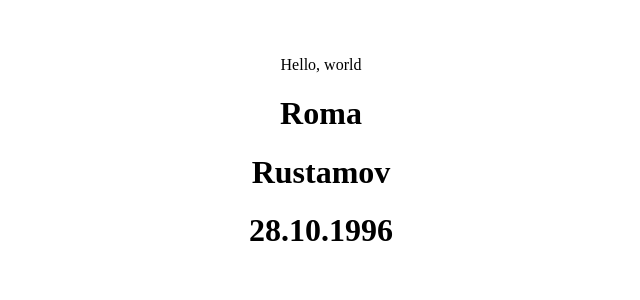
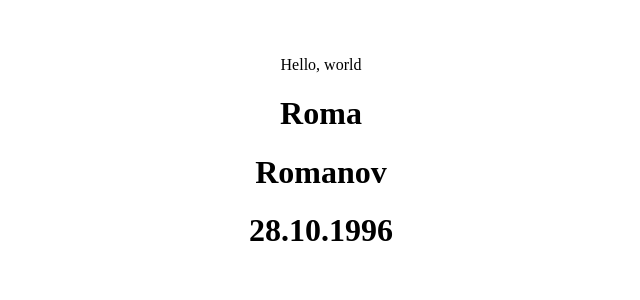
Before and after one commit to rasif1996/gitlearn, a React (Vite) app: page / in a window 1280 px wide. Shown: the top 300 px of the page, without its empty margins (319-959 px from the left). Built offline with nearby package versions, Linux system fonts and the light colour scheme.

Commit message:
[B2B-0002]: change surname

```diff
--- a/src/App.jsx
+++ b/src/App.jsx
@@ -5,7 +5,7 @@ function App() {
 		<>
 			<p>Hello, world</p>
 			<h1>Roma</h1>
-			<h1>Rustamov</h1>
+			<h1>Romanov</h1>
 			<h1>28.10.1996</h1>
 		</>
 	);
```
